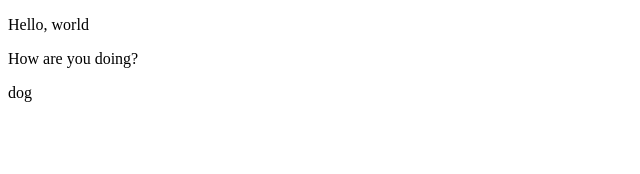
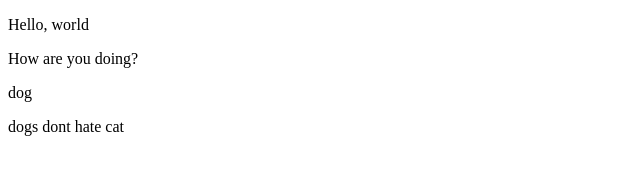
Before and after one commit to SammyogAd/project0, a plain HTML site: page index.html in a window 1280 px wide. Shown: the whole page, without its empty margins (0-640 px from the left). Drawn offline with Linux system fonts and the light colour scheme.

Commit message:
Update index.html

```diff
--- a/index.html
+++ b/index.html
@@ -7,5 +7,6 @@
 <p>Hello, world</p>
   <p>How are you doing?</p>
   <p>dog</p>
+  <p>dogs dont hate cat</p>
 </body>
 </html>
```
